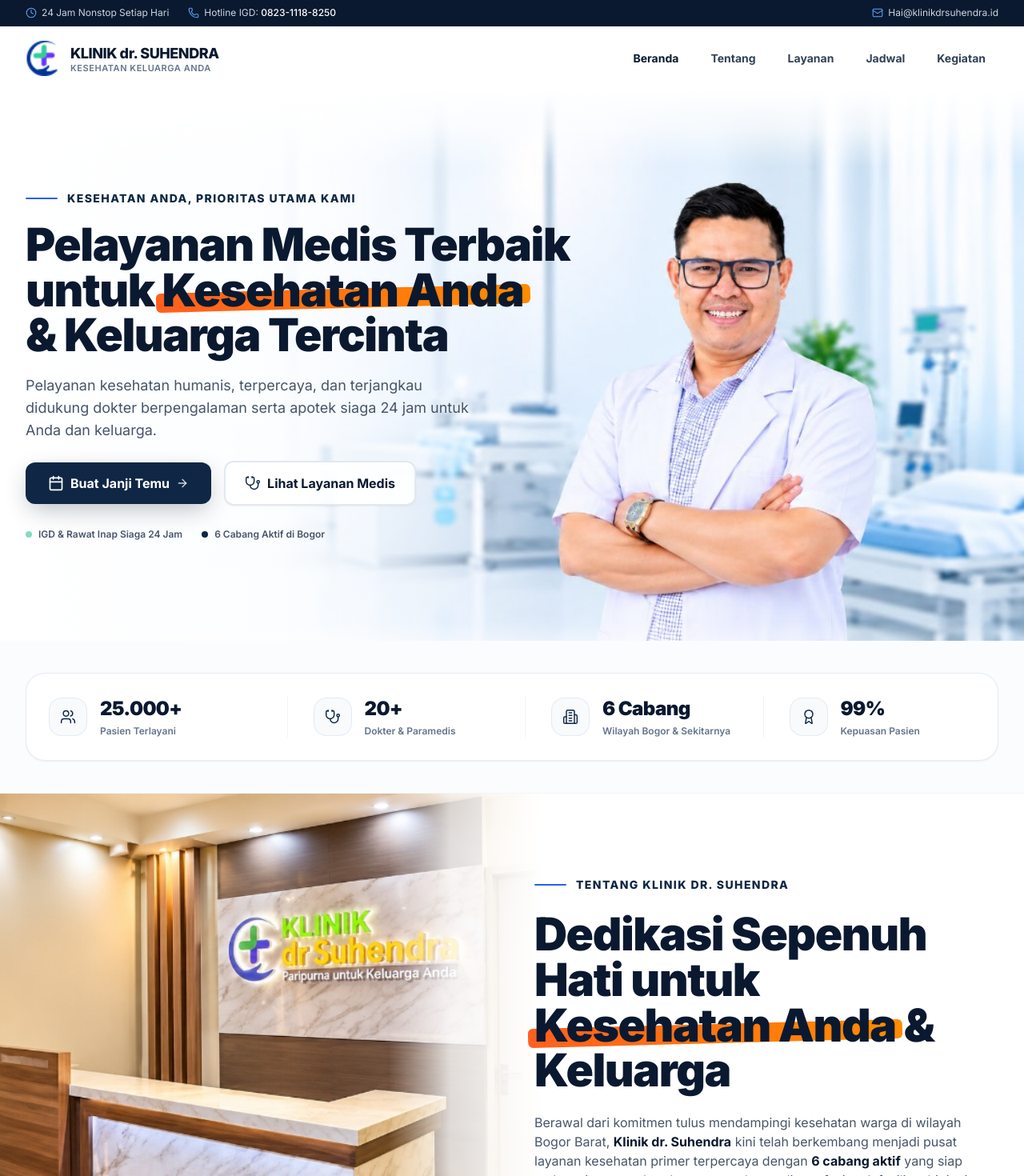
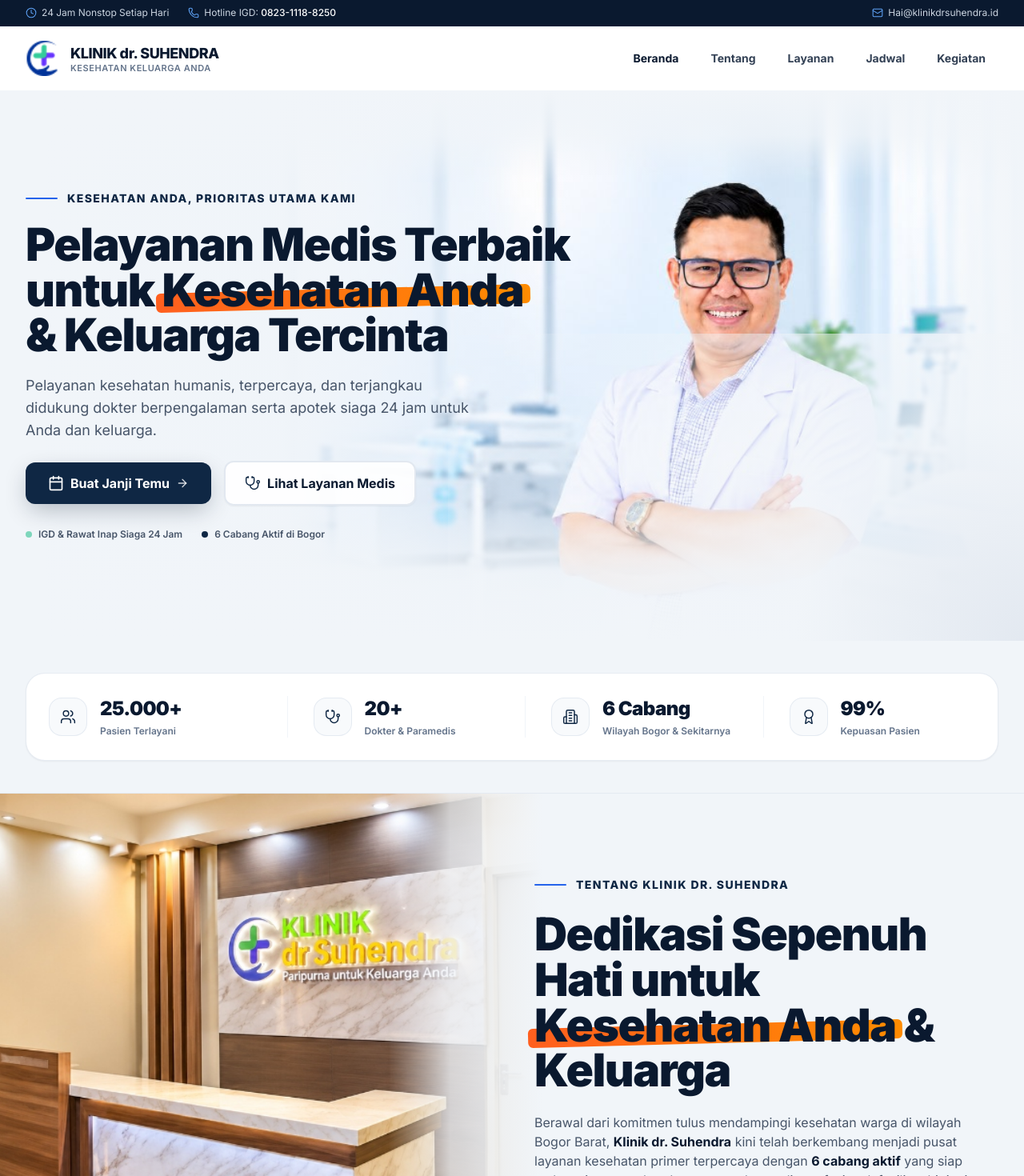
Before and after one commit to anvieo-com/landing-page-klinik-dr-suhendra, a Next.js app: page / in a window 1280 px wide. Shown: the top 1470 px of the page at 80% size. Built offline with nearby package versions, Linux system fonts and the light colour scheme.

Commit message:
style(home): apply gray background to hero, stats bar, and about section with thick bottom-right hero shading

```diff
--- a/components/AboutSectionHome.jsx
+++ b/components/AboutSectionHome.jsx
@@ -7,9 +7,9 @@ import { ArrowRight } from 'lucide-react';
 
 export default function AboutSectionHome() {
   return (
-    <section id="tentang" className="relative bg-white border-b border-slate-100 overflow-hidden py-16 lg:py-24">
+    <section id="tentang" className="relative bg-slate-100 border-b border-slate-200/80 overflow-hidden py-16 lg:py-24">
 
-      {/* 1. Background Image Layer on Left - Menempel dari batas atas (top-0) hingga batas bawah (bottom-0) tanpa shading bawah */}
+      {/* 1. Background Image Layer on Left - Menempel dari batas atas (top-0) hingga batas bawah (bottom-0) */}
       <div className="absolute top-0 bottom-0 left-0 w-full lg:w-[56%] xl:w-[53%] h-[380px] sm:h-[440px] lg:h-full overflow-hidden z-0 pointer-events-none">
         <div className="relative w-full h-full">
           <Image
@@ -21,8 +21,11 @@ export default function AboutSectionHome() {
           />
         </div>
 
-        {/* Shading Kanan: Membaur anggun ke latar putih teks di sebelah kanan */}
-        <div className="absolute inset-y-0 right-0 w-28 sm:w-36 lg:w-48 bg-gradient-to-r from-transparent via-white/80 via-40% to-white z-[1]" />
+        {/* Shading Kanan: Membaur anggun ke latar abu-abu teks di sebelah kanan */}
+        <div className="absolute inset-y-0 right-0 w-28 sm:w-36 lg:w-48 bg-gradient-to-r from-transparent via-slate-100/80 via-40% to-slate-100 z-[1]" />
+
+        {/* Shading Bawah (khusus mobile saat gambar di atas teks) */}
+        <div className="absolute inset-x-0 bottom-0 h-20 sm:h-24 lg:hidden bg-gradient-to-t from-slate-100 via-slate-100/80 to-transparent z-[1]" />
       </div>
 
       <div className="max-w-7xl mx-auto px-4 sm:px-6 lg:px-8 relative z-10">
--- a/components/HeroSection.jsx
+++ b/components/HeroSection.jsx
@@ -12,7 +12,7 @@ export default function HeroSection({ onOpenBooking }) {
   return (
     <section
       id="hero"
-      className="relative bg-white overflow-hidden flex items-center min-h-[560px] lg:h-[calc(100vh-112px)] lg:max-h-[720px]"
+      className="relative bg-slate-100 overflow-hidden flex items-center min-h-[560px] lg:h-[calc(100vh-112px)] lg:max-h-[720px]"
     >
       {/* 1. Full Background Image Layer - Disimpan langsung di div paling atas background tanpa scale bertingkat agar top tidak terpotong */}
       <div className="absolute inset-0 w-full h-full z-0 overflow-hidden pointer-events-none">
@@ -25,13 +25,24 @@ export default function HeroSection({ onOpenBooking }) {
         />
 
         {/* Shading Atas: Lembut agar batas atas foto menyatu mulus dengan header */}
-        <div className="absolute inset-x-0 top-0 h-16 sm:h-20 lg:h-24 bg-gradient-to-b from-white via-white/70 to-transparent z-[1]" />
+        <div className="absolute inset-x-0 top-0 h-20 sm:h-24 lg:h-28 bg-gradient-to-b from-slate-100 via-slate-100/80 to-transparent z-[1]" />
 
-        {/* Shading Kiri: Melindungi teks agar tetap kontras & tajam */}
-        <div className="absolute inset-y-0 left-0 w-full sm:w-4/5 lg:w-[54%] bg-gradient-to-r from-white via-white/90 to-transparent z-[1]" />
+        {/* Shading Kiri: Melindungi teks agar tetap kontras & tajam pada latar abu-abu */}
+        <div className="absolute inset-y-0 left-0 w-full sm:w-4/5 lg:w-[56%] bg-gradient-to-r from-slate-100 via-slate-100/95 via-50% to-transparent z-[1]" />
 
-        {/* Shading Bawah: Halus di perbatasan dasar hero */}
-        <div className="absolute inset-x-0 bottom-0 h-4 sm:h-6 bg-gradient-to-t from-white/40 to-transparent z-[1]" />
+        {/* Shading Kanan: Lembut di tepi kanan layar */}
+        <div className="absolute inset-y-0 right-0 w-16 sm:w-28 lg:w-36 bg-gradient-to-l from-slate-100 via-slate-100/60 to-transparent z-[1]" />
+
+        {/* Shading Bawah Penuh: Transisi mulus ke section di bawahnya */}
+        <div className="absolute inset-x-0 bottom-0 h-28 sm:h-36 lg:h-44 bg-gradient-to-t from-slate-100 via-slate-100/85 to-transparent z-[1]" />
+
+        {/* Shading Kanan Bawah: Tebal sesuai permintaan user untuk membaurkan foto ke latar abu-abu secara mulus */}
+        <div
+          className="absolute bottom-0 right-0 w-[380px] sm:w-[520px] lg:w-[720px] h-64 sm:h-80 lg:h-96 z-[2] pointer-events-none"
+          style={{
+            background: 'radial-gradient(circle at 100% 100%, rgba(226, 232, 240, 0.95) 0%, rgba(241, 245, 249, 0.88) 35%, rgba(241, 245, 249, 0.45) 65%, transparent 100%)'
+          }}
+        />
       </div>
 
       {/* 3. Hero Content Container - Kolom tulisan dilebarkan sedikit ke kanan */}
--- a/components/QuickStatsHeroBar.jsx
+++ b/components/QuickStatsHeroBar.jsx
@@ -28,7 +28,7 @@ export default function QuickStatsHeroBar() {
   ];
 
   return (
-    <section className="bg-slate-50/50 py-6 sm:py-8 lg:py-10 border-b border-slate-100">
+    <section className="bg-slate-100 py-6 sm:py-8 lg:py-10 border-b border-slate-200/80">
       <div className="max-w-7xl mx-auto px-4 sm:px-6 lg:px-8">
         <div className="bg-white border border-slate-200/80 rounded-2xl sm:rounded-3xl shadow-sm p-5 sm:p-6 lg:p-7">
           <div className="grid grid-cols-1 sm:grid-cols-2 lg:grid-cols-4 gap-6 lg:gap-8 divide-y sm:divide-y-0 sm:divide-x divide-slate-100">
```
